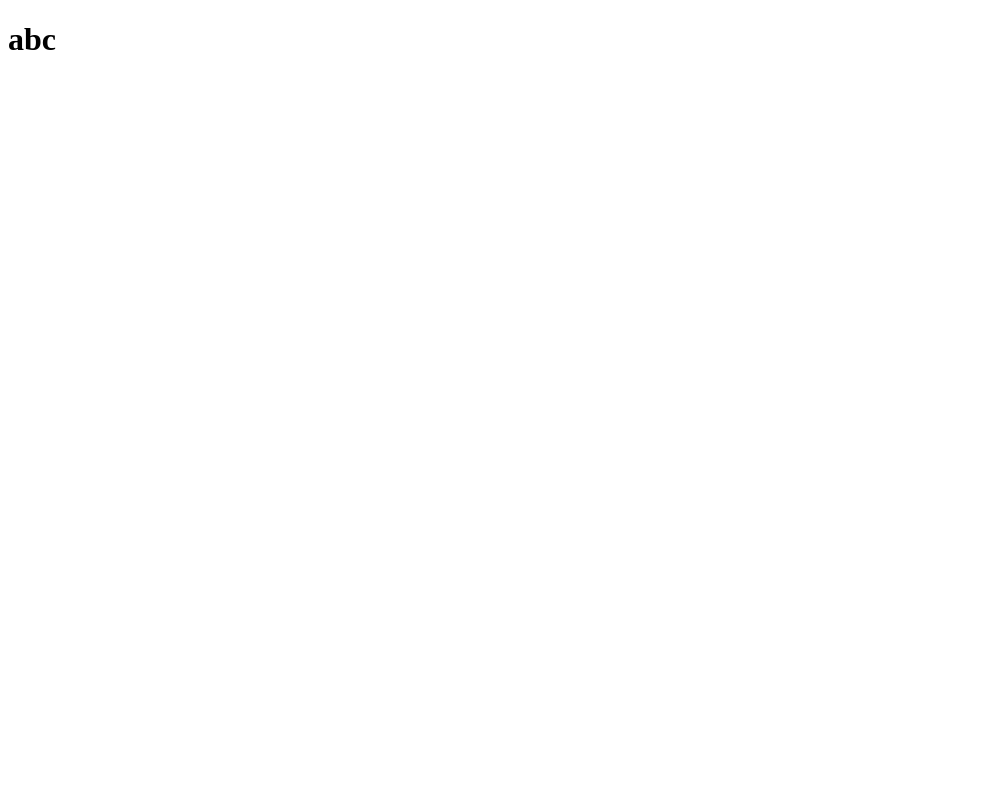
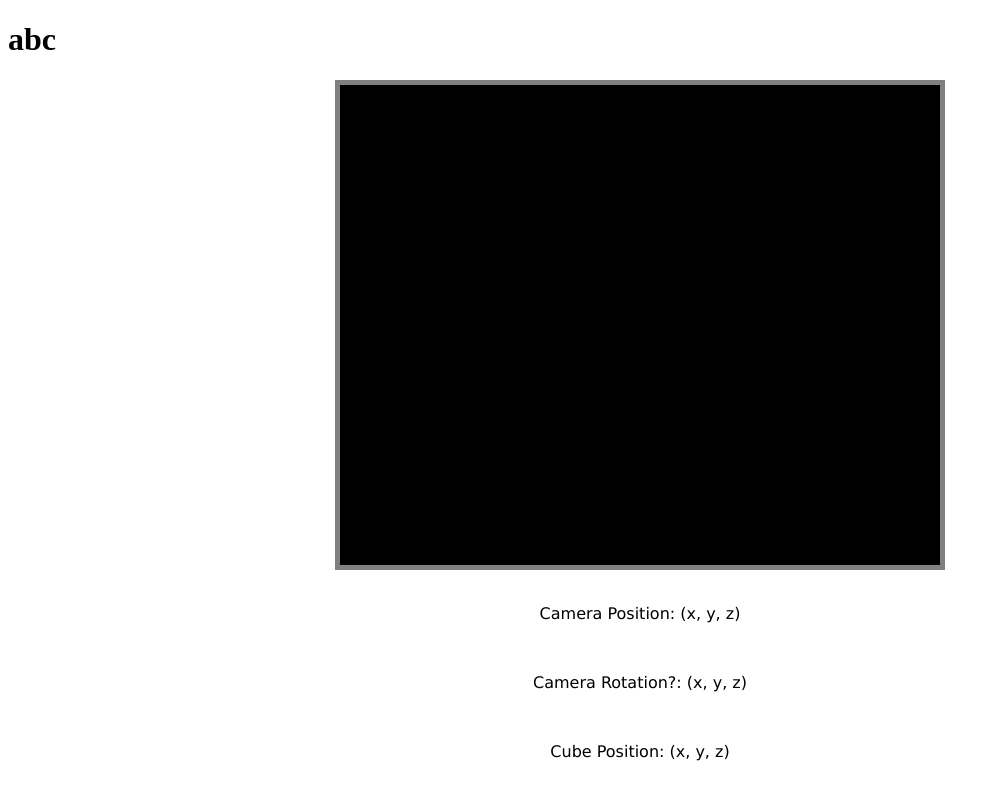
Before and after one commit to Yoshimon44/_woah, a plain HTML site: page index.html in a window 1280 px wide. Shown: the whole page, without its empty margins (0-999 px from the left). Drawn offline with Linux system fonts and the light colour scheme.

Commit message:
copying the html (10/5/23)

```diff
--- a/index.html
+++ b/index.html
@@ -12,6 +12,46 @@
     <main>
         <h1>abc</h1>
     </main>
-	<script src="index.js"></script>
+	<script src="index.js" type="module"></script>
+
+
+  <canvas
+  style="
+    width: 600px;
+    height: 480px;
+    background-color: #000000;
+    border: 5px solid grey;
+    margin: auto;
+    top: 1%;
+    display: block;
+    max-height: 50%;
+    max-width: 80%;
+  "
+  id="newCanva"
+></canvas>
+
+<br />
+<p
+  style="width: 100%; text-align: center; font-family: Verdana"
+  id="camPosLabel"
+>
+  Camera Position: (x, y, z)
+</p>
+
+<br />
+<p
+  style="width: 100%; text-align: center; font-family: Verdana"
+  id="camRotLabel"
+>
+  Camera Rotation?: (x, y, z)
+</p>
+
+<br />
+<p
+  style="width: 100%; text-align: center; font-family: Verdana"
+  id="cubPosLabel"
+> <!-- wth 😭😭😭 -->
+  Cube Position: (x, y, z)
+</p>
   </body>
 </html>
```
